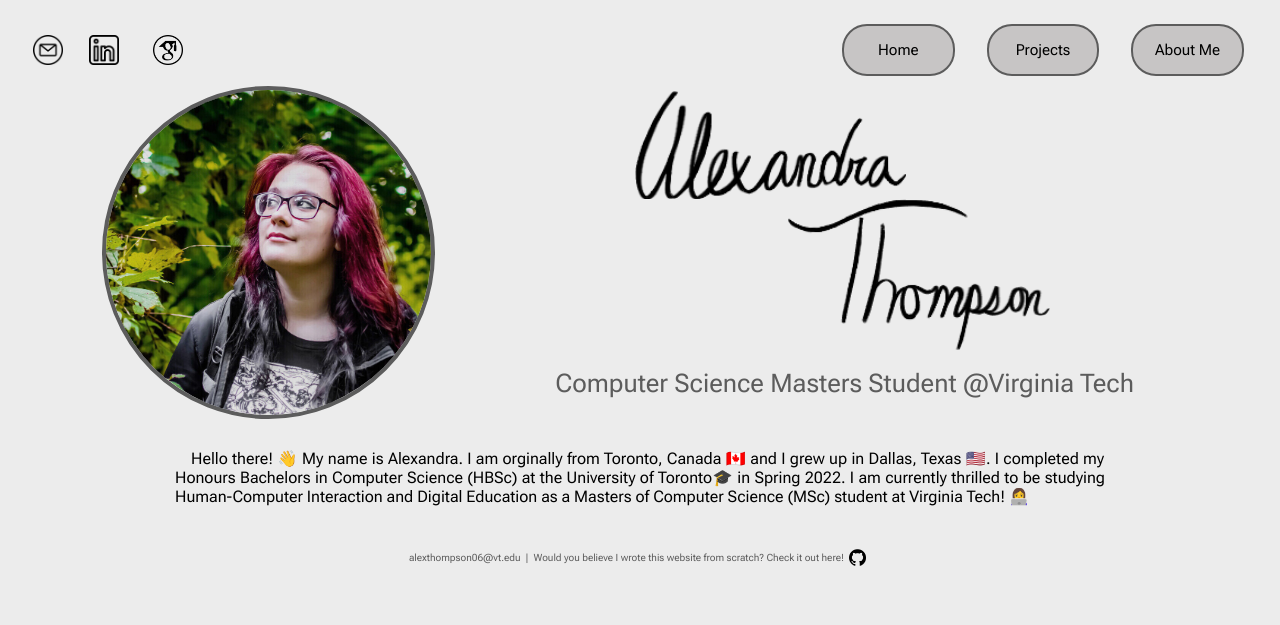
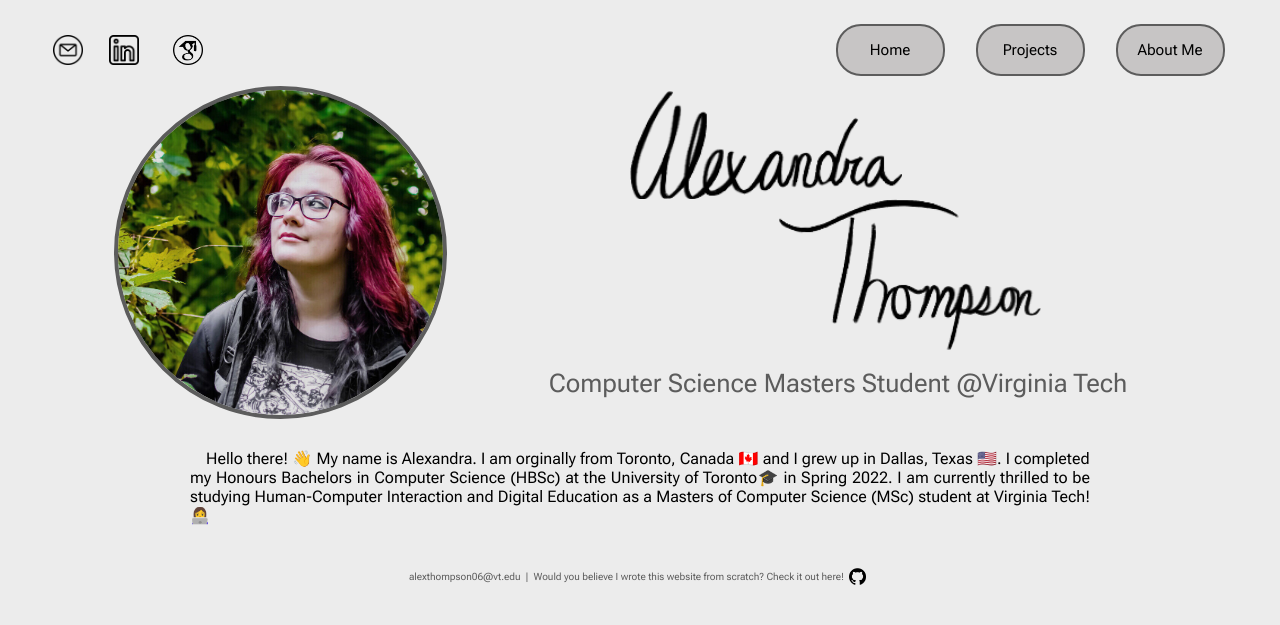
Before and after one commit to lovecraftssiren/lovecraftssiren.github.io, a plain HTML site: page index.html in a window 1280 px wide. Shown: the top 625 px of the page. Drawn offline with Linux system fonts and the light colour scheme.

Commit message:
attempting to fix ultrawide integration

```diff
--- a/css/styles-clean.css
+++ b/css/styles-clean.css
@@ -9,12 +9,15 @@ body {
 
   width: auto;
 
+
   overflow-x: hidden;
   overflow-y: scroll;
 
 
   display: flex;
   flex-wrap: nowrap;
+
+
 }
 
 a, a:hover, a:focus, a:active {
@@ -22,10 +25,17 @@ a, a:hover, a:focus, a:active {
     color: inherit;
 }
 
+.body-container{
+  width: 100%;
+  display: flex;
+  justify-content: center;
+}
+
 .body-content {
   padding: 10px 20px;
-  background-color: rgb(236, 236, 236);
   width: 100%;
+  max-width: 1200px;
+
 
   display: flex;
   flex-direction: column;
--- a/index.html
+++ b/index.html
@@ -23,6 +23,7 @@
 
 <body>
   <!--<script src="js/scripts.js"></script>-->
+<div class="body-container">
   <div class="body-content">
 
     <div class="taskbar">
@@ -144,6 +145,7 @@
     </div>
 
   </div>
+</div>
 
 </body>
 
```
